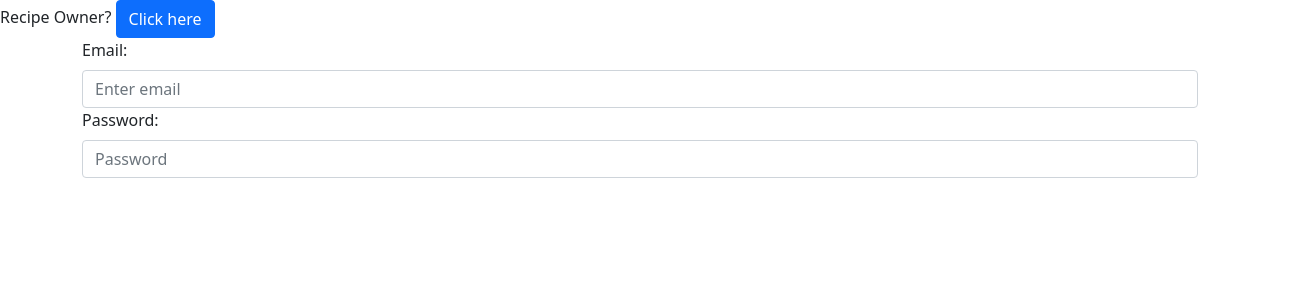
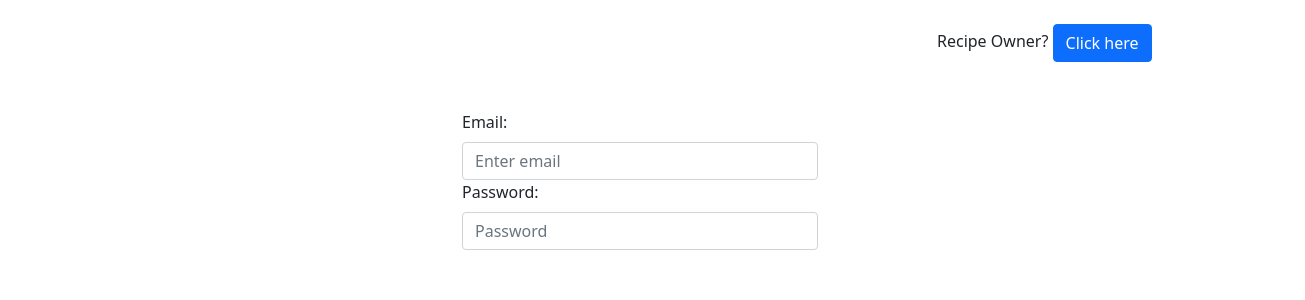
Before and after one commit to jsamanie8/recipe-book, a React (Create React App) app: page / in a window 1280 px wide. Shown: the top 300 px of the page, 1305 px wide, since content can reach past the window. Built offline with nearby package versions, Linux system fonts and the light colour scheme.

Commit message:
Added some styling to login page. Need to implement navbar.

```diff
--- a/src/login/Login.jsx
+++ b/src/login/Login.jsx
@@ -2,6 +2,8 @@ import React, { useState } from 'react';
 import Button from 'react-bootstrap/Button';
 import Container from 'react-bootstrap/Container';
 import Form from 'react-bootstrap/Form';
+import Row from 'react-bootstrap/Row';
+import Col from 'react-bootstrap/Col';
 
 const Login = () => {
     const [user, handleUser] = useState({ email: '', password: '' });
@@ -16,11 +18,17 @@ const Login = () => {
 
     return (
         <>
-            <div>
-                <div>Recipe Owner? <Button variant="primary">Click here</Button></div>
-            </div>
-            <Container>
+            <Container className="mt-4">
+                <Row className="justify-content-md-center">
+                    <Col md={{ span: 4, offset: 10 }}>
+                        Recipe Owner? <Button variant="primary">Click here</Button>
+                    </Col>
+                </Row>
+            </Container>
+            <Container className="mt-5">
                 <Form>
+                    <Row className="justify-content-md-center">
+                        <Col md={{ span: 4, offset: 0 }}>
                             <Form.Group controlId="formName">
                                 <Form.Label>Email:</Form.Label>
                                 <Form.Control type="email" placeholder="Enter email" value={user.email} onChange={handleChange}></Form.Control>
@@ -29,6 +37,8 @@ const Login = () => {
                                 <Form.Label>Password:</Form.Label>
                                 <Form.Control type="password" placeholder="Password" value={user.password} onChange={handleChange}></Form.Control>
                             </Form.Group>
+                        </Col>
+                    </Row>
                 </Form>
             </Container>
         </>
```
Lines whose indentation alone changed are shown as unchanged.
